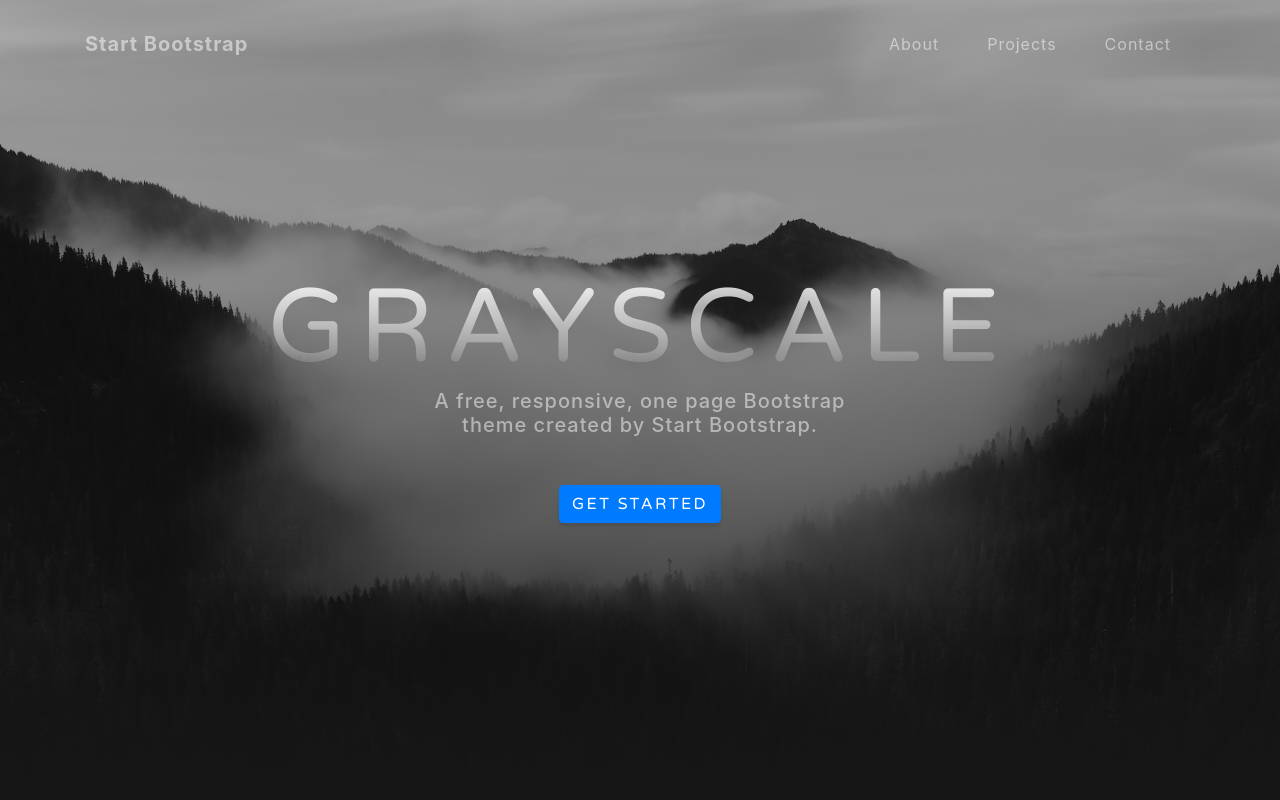
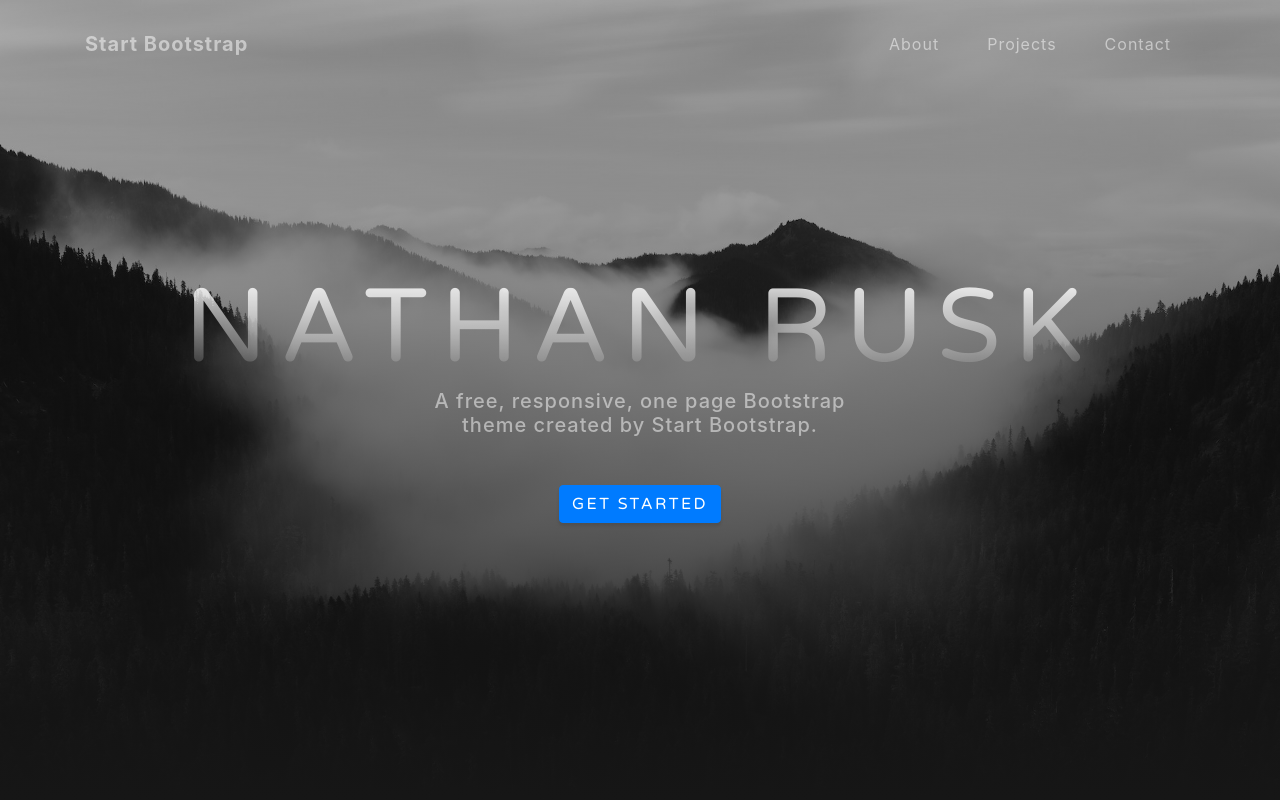
Before and after one commit to nrusk/nrusk.github.io, a website with bundled scripts: page index.html in a window 1280 px wide. Shown: the top 800 px of the page. Built offline with nearby package versions, Linux system fonts and the light colour scheme.

Commit message:
Change Header

```diff
--- a/index.html
+++ b/index.html
@@ -8,7 +8,7 @@
   <meta name="description" content="">
   <meta name="author" content="">
 
-  <title>cGrayscale - Start Bootstrap Theme</title>
+  <title>Grayscale - Start Bootstrap Theme</title>
 
   <!-- Bootstrap core CSS -->
   <link href="vendor/bootstrap/css/bootstrap.min.css" rel="stylesheet">
@@ -53,7 +53,7 @@
   <header class="masthead">
     <div class="container d-flex h-100 align-items-center">
       <div class="mx-auto text-center">
-        <h1 class="mx-auto my-0 text-uppercase">Grayscale</h1>
+        <h1 class="mx-auto my-0 text-uppercase">Nathan Rusk</h1>
         <h2 class="text-white-50 mx-auto mt-2 mb-5">A free, responsive, one page Bootstrap theme created by Start Bootstrap.</h2>
         <a href="#about" class="btn btn-primary js-scroll-trigger">Get Started</a>
       </div>
```
